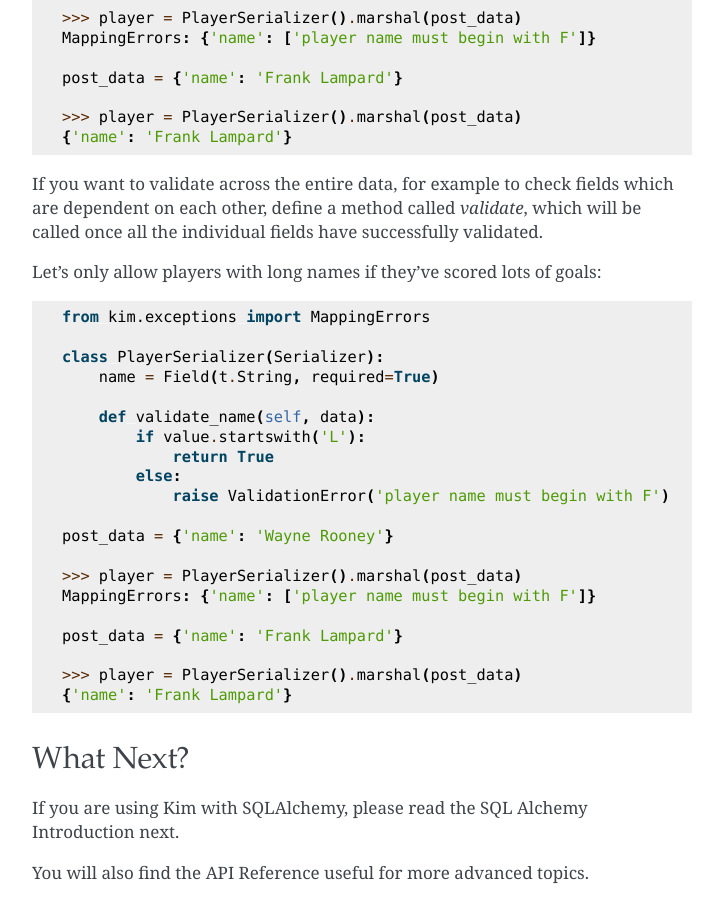
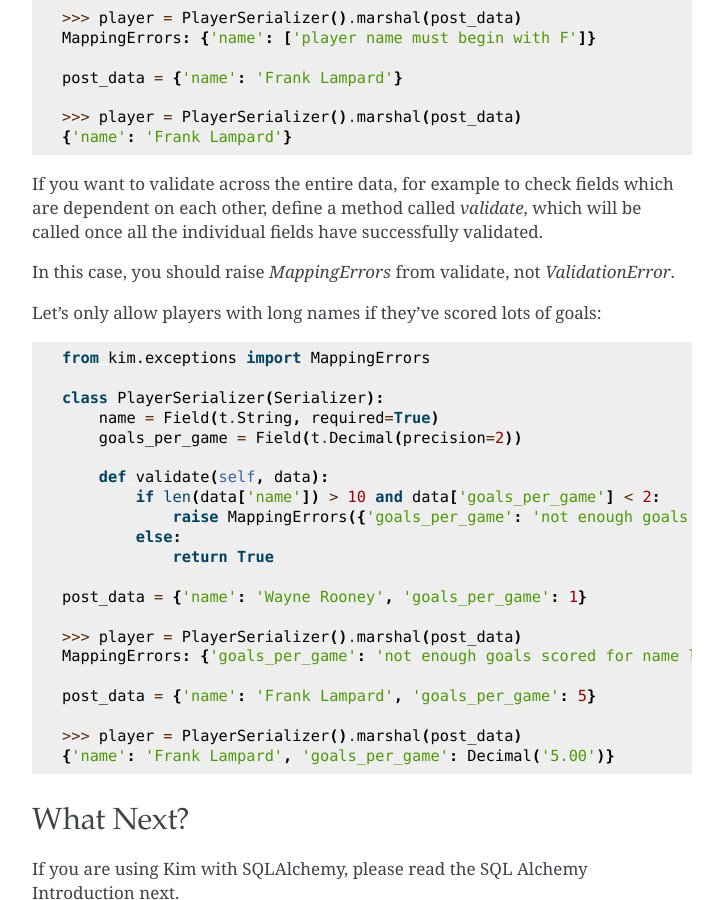
Before and after one commit to mikeywaites/kim, a Sphinx documentation site: the page built from docs/quickstart.rst, in a window 1280 px wide and 900 px high, scrolled down 5329 px. Shown: the whole window, without its empty margins (388-1111 px from the left). Built offline with Sphinx 7.4.7, drawn with Linux system fonts in a browser that asks for light colours; pages that are not in the unit, such as notebooks, are missing from menus.

Commit message:
finish off custom validators docs

```diff
--- a/docs/quickstart.rst
+++ b/docs/quickstart.rst
@@ -294,7 +294,8 @@ If you want to validate across the entire data, for example to check fields
 which are dependent on each other, define a method called `validate`, which
 will be called once all the individual fields have successfully validated.
 
-
+In this case, you should raise `MappingErrors` from validate, not
+`ValidationError`.
 
 Let's only allow players with long names if they've scored lots of goals:
 
@@ -305,22 +306,23 @@ Let's only allow players with long names if they've scored lots of goals:
 
     class PlayerSerializer(Serializer):
         name = Field(t.String, required=True)
+        goals_per_game = Field(t.Decimal(precision=2))
 
-        def validate_name(self, data):
-            if value.startswith('L'):
+        def validate(self, data):
+            if len(data['name']) > 10 and data['goals_per_game'] < 2:
+                raise MappingErrors({'goals_per_game': 'not enough goals scored for name length'})
+            else:
                 return True
-            else:
-                raise ValidationError('player name must begin with F')
 
-    post_data = {'name': 'Wayne Rooney'}
+    post_data = {'name': 'Wayne Rooney', 'goals_per_game': 1}
 
     >>> player = PlayerSerializer().marshal(post_data)
-    MappingErrors: {'name': ['player name must begin with F']}
+    MappingErrors: {'goals_per_game': 'not enough goals scored for name length'}
 
-    post_data = {'name': 'Frank Lampard'}
+    post_data = {'name': 'Frank Lampard', 'goals_per_game': 5}
 
     >>> player = PlayerSerializer().marshal(post_data)
-    {'name': 'Frank Lampard'}
+    {'name': 'Frank Lampard', 'goals_per_game': Decimal('5.00')}
 
 
 
```
